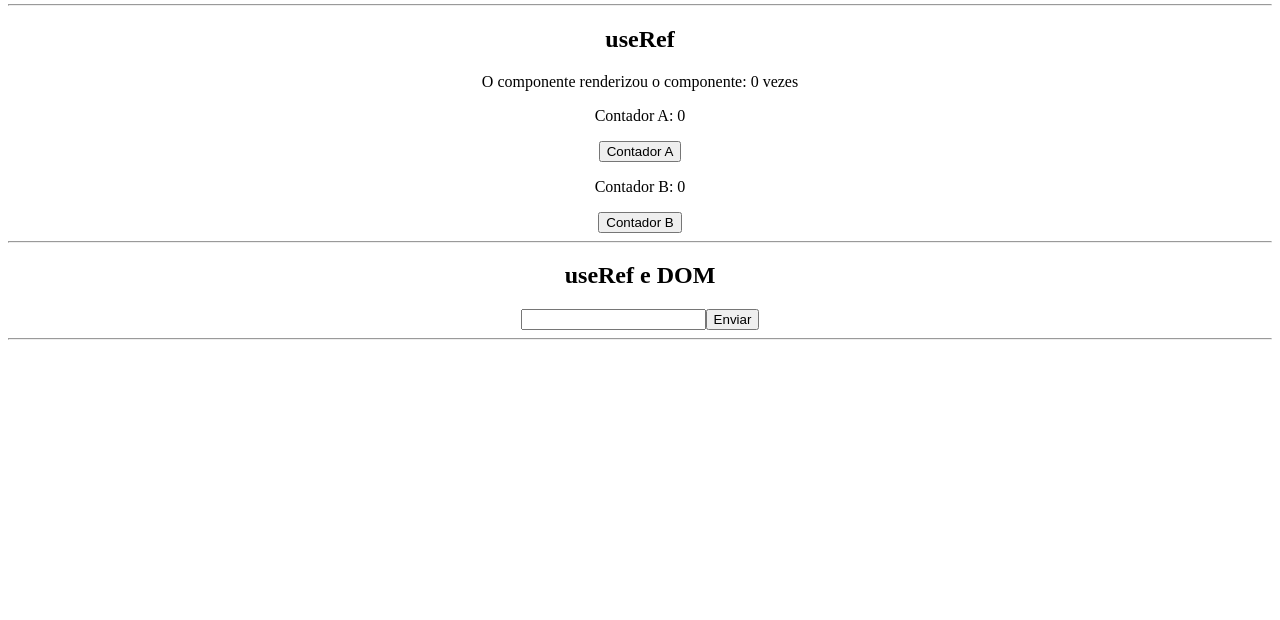
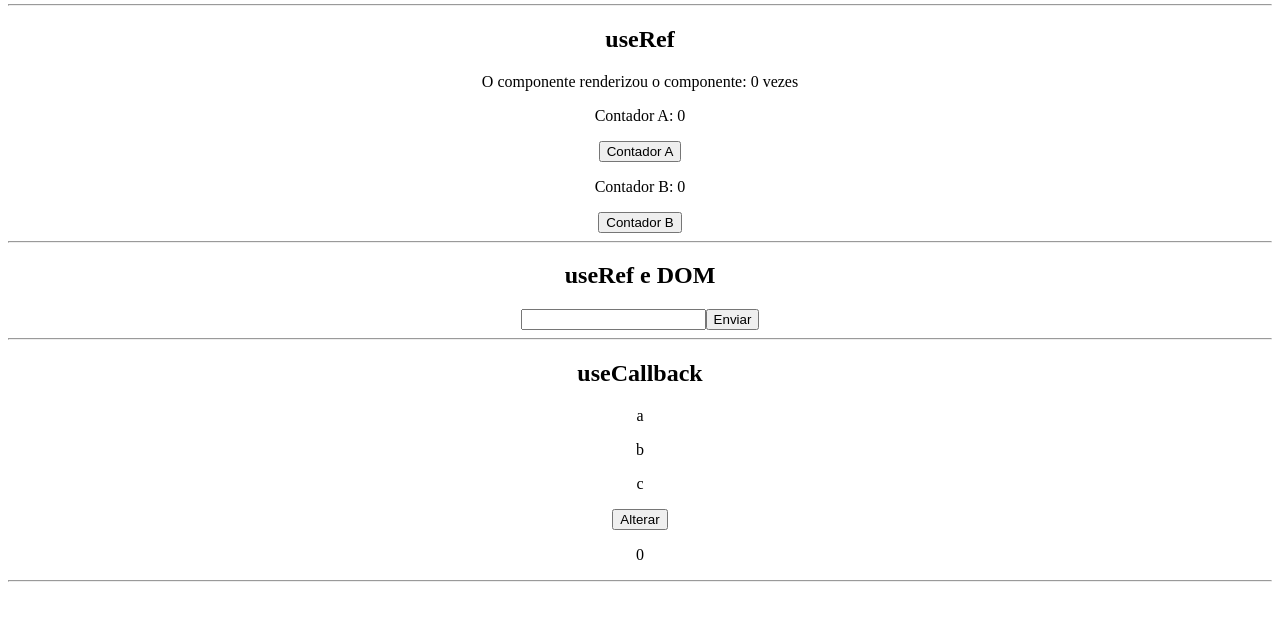
Before and after one commit to xandaosilva/curso-reactjs, a React (Create React App) app in the folder 11_hooks/reacthooks/: page / in a window 1280 px wide. Shown: the part 1057-1677 px from the top of the page. Built offline with nearby package versions, Linux system fonts and the light colour scheme.

Commit message:
useCallback

```diff
--- /dev/null
+++ b/11_hooks/reacthooks/src/components/HookUseCallback.js
@@ -0,0 +1,22 @@
+import { useState, useCallback } from 'react'
+import List from './List';
+
+const HookUseCallback = () => {
+    const [counter, setCounter] = useState(0);
+
+    const getItemsFromDatabase = useCallback(() => {
+        return ['a', 'b', 'c'];
+    }, []);
+
+    return (
+        <div>
+            <h2>useCallback</h2>
+            <List getItems={getItemsFromDatabase} />
+            <button onClick={() => setCounter(counter + 1)}>Alterar</button>
+            <p>{counter}</p>
+            <hr />
+        </div>
+    );
+}
+
+export default HookUseCallback;
--- /dev/null
+++ b/11_hooks/reacthooks/src/components/List.js
@@ -0,0 +1,20 @@
+import { useState, useEffect } from 'react'
+
+const List = ({getItems}) => {
+    const [myItems, setMyItems] = useState([]);
+
+    useEffect(() => {
+        console.log("Buscando itens do DB...");
+        setMyItems(getItems);
+    }, [getItems]);
+
+    return (
+        <div>
+            {myItems && myItems.map((item) => (
+                <p key={item}>{item}</p>
+            ))}
+        </div>
+    );
+}
+
+export default List;
--- a/11_hooks/reacthooks/src/pages/Home.js
+++ b/11_hooks/reacthooks/src/pages/Home.js
@@ -4,6 +4,7 @@
 import HookUseReducer from "../components/HookUseReducer";
 import HookUseState from "../components/HookUseState";
 import HookUseRef from "../components/HookUseRef";
+import HookUseCallback from "../components/HookUseCallback";
 
 import { SomeContext } from "../components/HookUseContext";
 
@@ -19,6 +20,7 @@
             <p>Valor do contexto: {contextValue}</p>
             <hr />
             <HookUseRef />
+            <HookUseCallback />
         </div>
     );
 }
```
